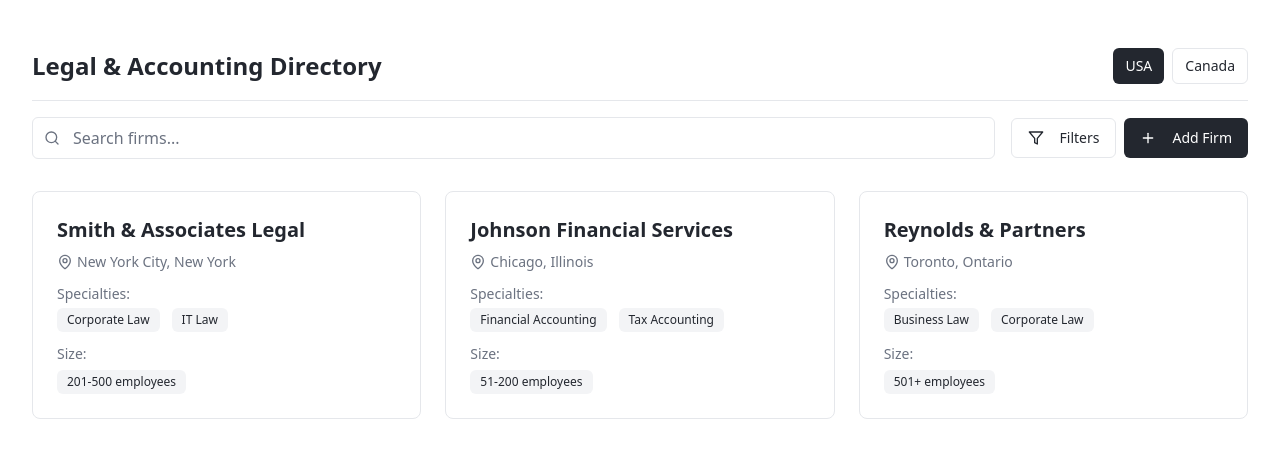
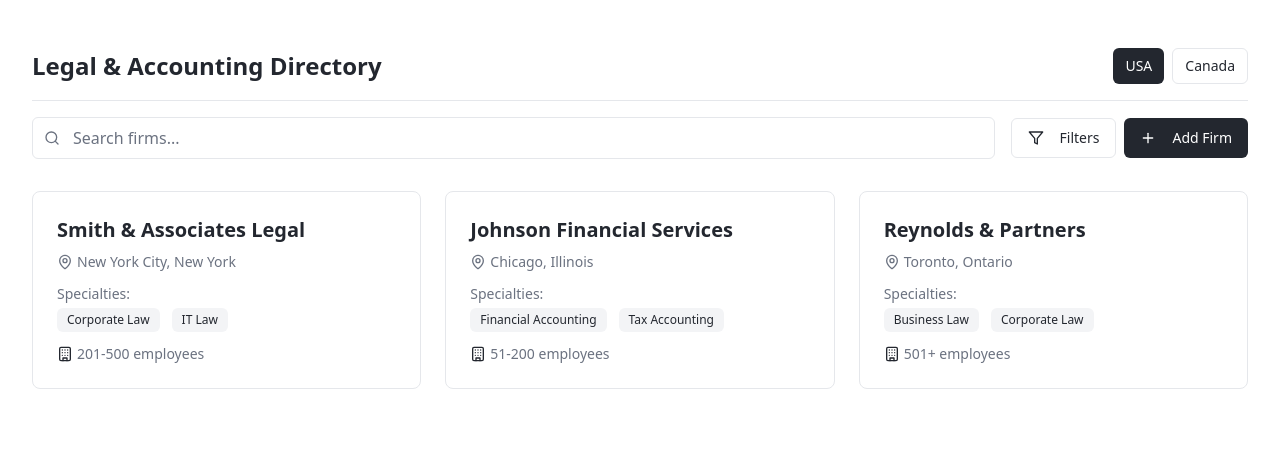
Before and after one commit to pauladi/frims-usa-canada, a React (Vite) app: page / in a window 1280 px wide. Shown: the top 458 px of the page. Built offline with nearby package versions, Linux system fonts and the light colour scheme.

Commit message:
Update small size
Update the small size.

```diff
--- a/src/components/FirmCard.tsx
+++ b/src/components/FirmCard.tsx
@@ -1,9 +1,8 @@
 
 import React from 'react';
 import { Firm } from '@/types';
-import { MapPin } from 'lucide-react';
+import { MapPin, Building } from 'lucide-react';
 import { useDirectory } from '@/context/DirectoryContext';
-import { motion } from 'framer-motion';
 
 interface FirmCardProps {
   firm: Firm;
@@ -30,9 +29,9 @@ const FirmCard: React.FC<FirmCardProps> = ({ firm }) => {
           ))}
         </div>
       </div>
-      <div>
-        <p className="text-sm font-medium text-muted-foreground mb-1">Size:</p>
-        <span className="chip">{firm.size}</span>
+      <div className="flex items-center">
+        <Building className="w-4 h-4 mr-1" />
+        <span className="text-sm text-muted-foreground">{firm.size}</span>
       </div>
     </div>
   );
```
